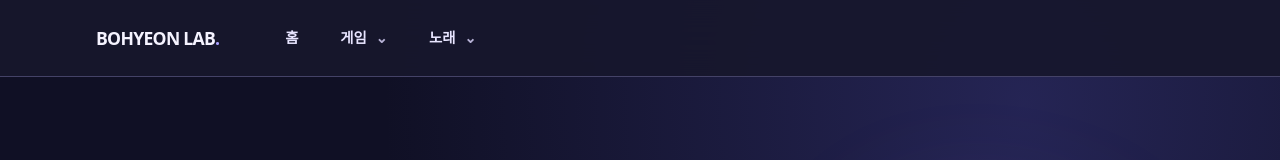
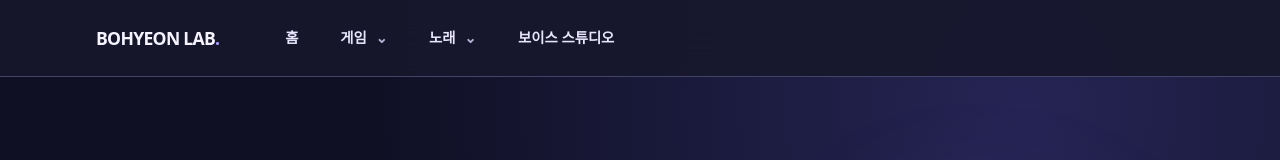
Before and after one commit to bohyeon04/bohyeon04.github.io, a plain HTML site: page index.html in a window 1280 px wide. Shown: the top 160 px of the page. Drawn offline with Linux system fonts and the light colour scheme.

Commit message:
Link Voice Studio guide from homepage navigation

```diff
--- a/index.html
+++ b/index.html
@@ -279,6 +279,7 @@
             <p class="panel-note">곡을 선택하면 Suno에서 열립니다. 홈페이지 안에서 들으려면 노래 전체 보기를 눌러주세요.</p>
           </div>
         </div>
+        <a class="home-link" href="/voice-studio.html">보이스 스튜디오</a>
       </nav>
     </div>
   </header>
```
